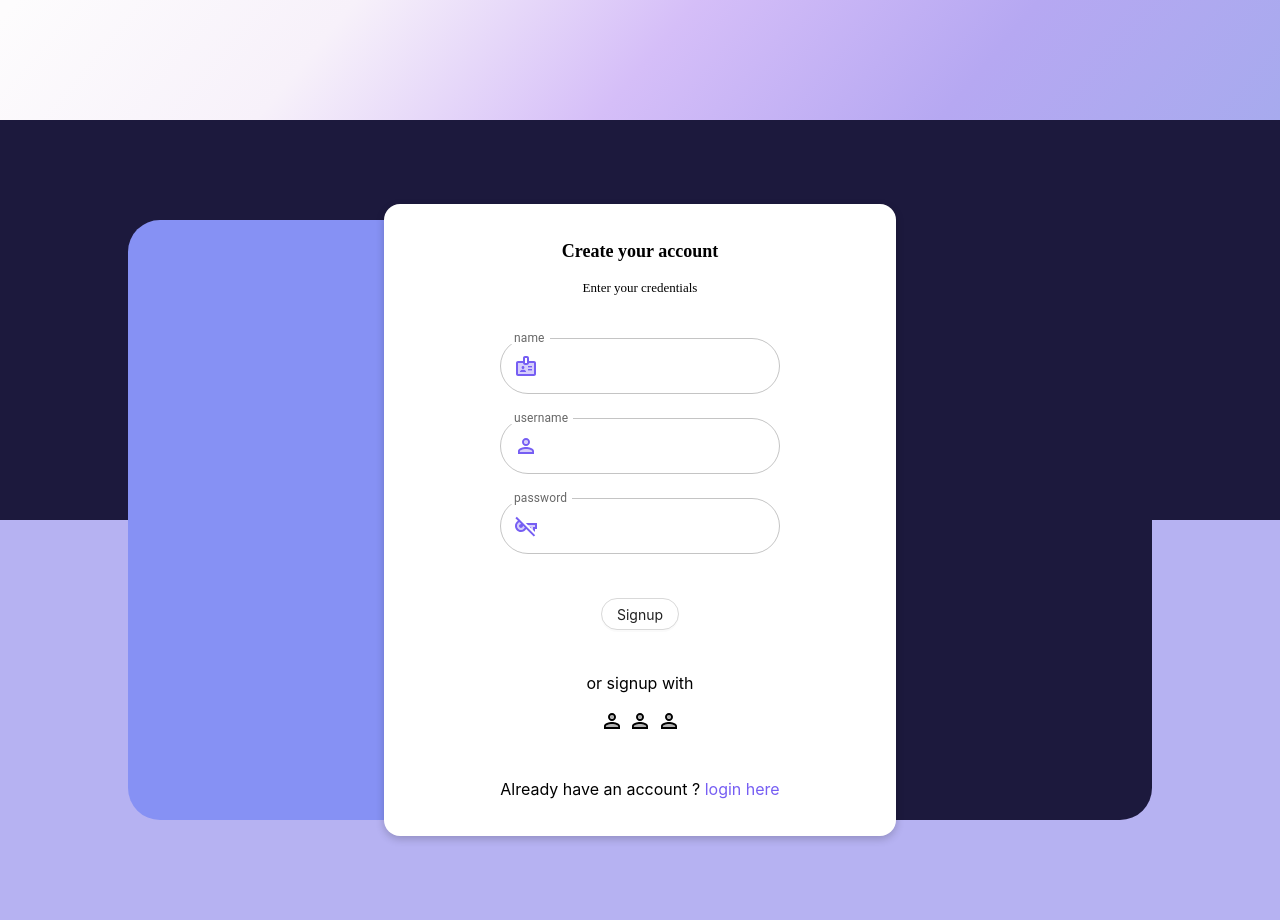
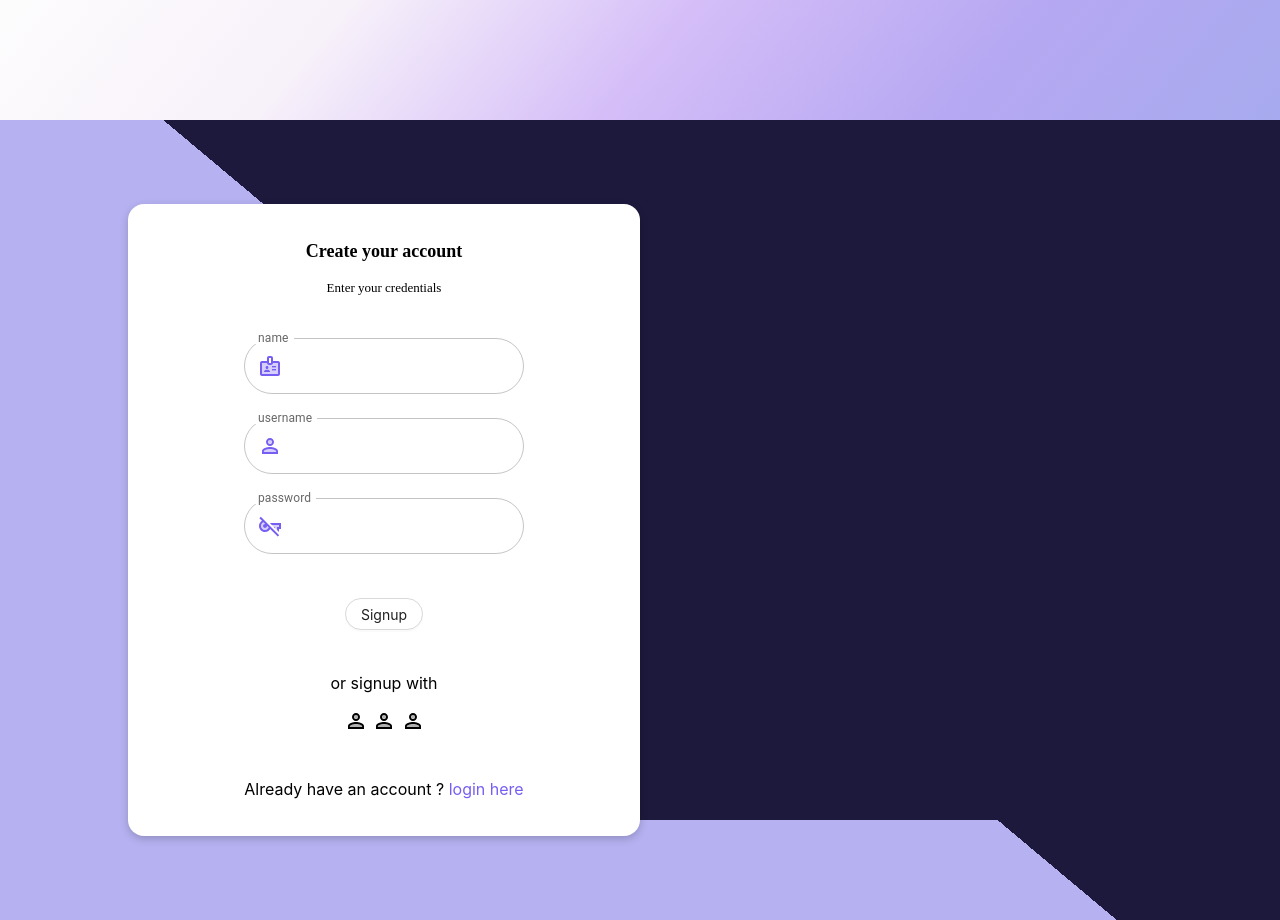
Before and after one commit to pranjaldub/Blogify-MERN-, a React (Create React App) app in the folder client/: page / in a window 1280 px wide. Shown: the part 680-1600 px from the top of the page. Built offline with nearby package versions, Linux system fonts and the light colour scheme.

Commit message:
fixed responsive theme of form wrapper container

```diff
--- a/client/src/container/loginSignup/loginSignup.module.css
+++ b/client/src/container/loginSignup/loginSignup.module.css
@@ -110,7 +110,7 @@ align-items:center;
 
     }
     .container{
-        background: linear-gradient(0deg, #b6b2f2 50%, #1c193d 50%);
+        background: linear-gradient(40deg, #b6b2f2 50%, #1c193d 50%);
     }
     .formContainer{
         display:absolute;
@@ -121,6 +121,12 @@ align-items:center;
         border-radius: 10%;
         width: auto;
     }
+    .innerContainer{
+        justify-content: left;
+        background: linear-gradient(70deg, #8691f4 10%, #1c193d 10%);
+
+
+    }
 
 
 }
```
